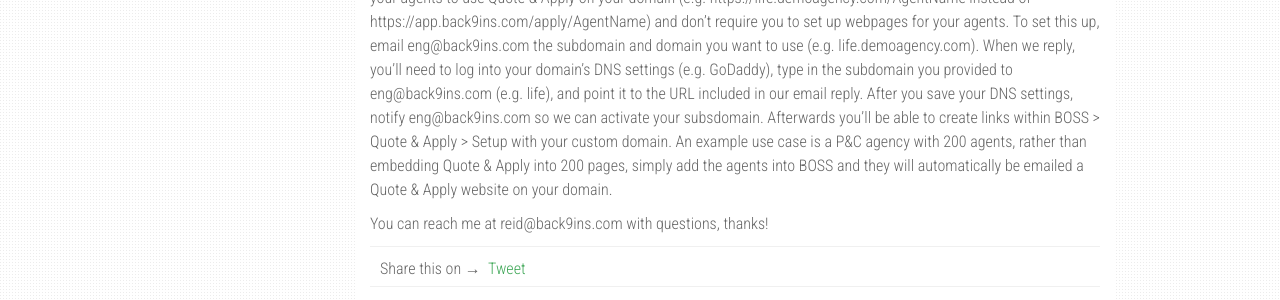
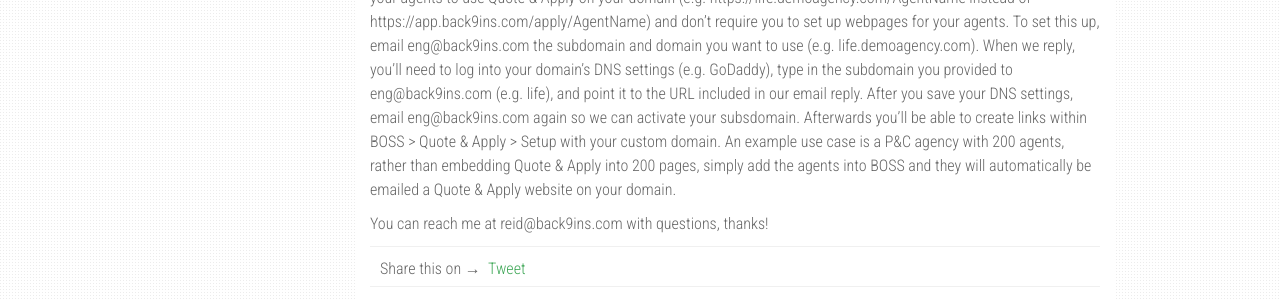
Before and after one commit to agusmakmun/agusmakmun.github.io, a Jekyll site: the page built from _posts/2018-10-17-3-ways-to-add-quote-and-apply.markdown, in a window 1280 px wide and 1295 px high. Shown: the part 668-968 px from the top of the window. Built offline with Jekyll 4.4.1, drawn with Linux system fonts in a browser that asks for light colours; nearby versions of some CDN libraries; emoji names are drawn with the system emoji font; comment, search, counter and statistics services are not loaded; some of the changed text lies outside the part shown.

Commit message:
Update 2018-10-17-3-ways-to-add-quote-and-apply.markdown

```diff
--- a/_posts/2018-10-17-3-ways-to-add-quote-and-apply.markdown
+++ b/_posts/2018-10-17-3-ways-to-add-quote-and-apply.markdown
@@ -14,6 +14,6 @@ For customers with an existing website, embedding Quote & Apply allows you to ru
 For customers without a website, or if adding to your website is too difficult (technically or due to compliance), BackNine links are usually the suggested implementation. Over 80% of Quote & Apply applications are completed on a BackNine Link. When you create an account in BOSS, you'll automatically be emailed a BackNine link, here's an example BackNine Link: https://app.back9ins.com/apply/ReidTattersall. You can create as many BackNine Links as you like and also customize the name (e.g. https://app.back9ins.com/apply/AgencyName). To create a BackNine Link, log into BOSS > Quote & Apply > Setup > type in the name you'd like to use > your BackNine Link will be instantly available.
 
 ### 3. Custom Domain Links
-Starting today :wave:, for customers with a website and with a significant amount of agents, Custom Domain Links allow your agents to use Quote & Apply on your domain (e.g. https://life.demoagency.com/AgentName instead of https://app.back9ins.com/apply/AgentName) and don't require you to set up webpages for your agents. To set this up, email eng@back9ins.com the subdomain and domain you want to use (e.g. life.demoagency.com). When we reply, you'll need to log into your domain's DNS settings (e.g. GoDaddy), type in the subdomain you provided to eng@back9ins.com (e.g. life), and point it to the URL included in our email reply. After you save your DNS settings, notify eng@back9ins.com so we can activate your subsdomain. Afterwards you'll be able to create links within BOSS > Quote & Apply > Setup with your custom domain. An example use case is a P&C agency with 200 agents, rather than embedding Quote & Apply into 200 pages, simply add the agents into BOSS and they will automatically be emailed a Quote & Apply website on your domain.
+Starting today :wave:, for customers with a website and with a significant amount of agents, Custom Domain Links allow your agents to use Quote & Apply on your domain (e.g. https://life.demoagency.com/AgentName instead of https://app.back9ins.com/apply/AgentName) and don't require you to set up webpages for your agents. To set this up, email eng@back9ins.com the subdomain and domain you want to use (e.g. life.demoagency.com). When we reply, you'll need to log into your domain's DNS settings (e.g. GoDaddy), type in the subdomain you provided to eng@back9ins.com (e.g. life), and point it to the URL included in our email reply. After you save your DNS settings, email eng@back9ins.com again so we can activate your subsdomain. Afterwards you'll be able to create links within BOSS > Quote & Apply > Setup with your custom domain. An example use case is a P&C agency with 200 agents, rather than embedding Quote & Apply into 200 pages, simply add the agents into BOSS and they will automatically be emailed a Quote & Apply website on your domain.
 
 You can reach me at reid@back9ins.com with questions, thanks!
```
